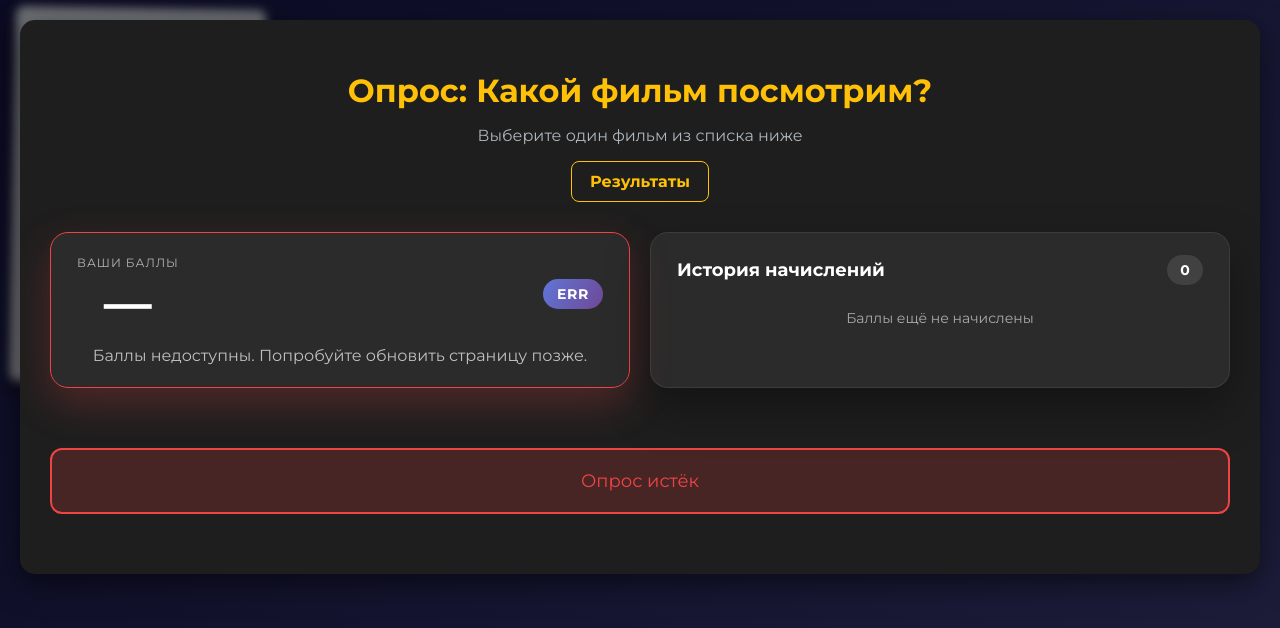
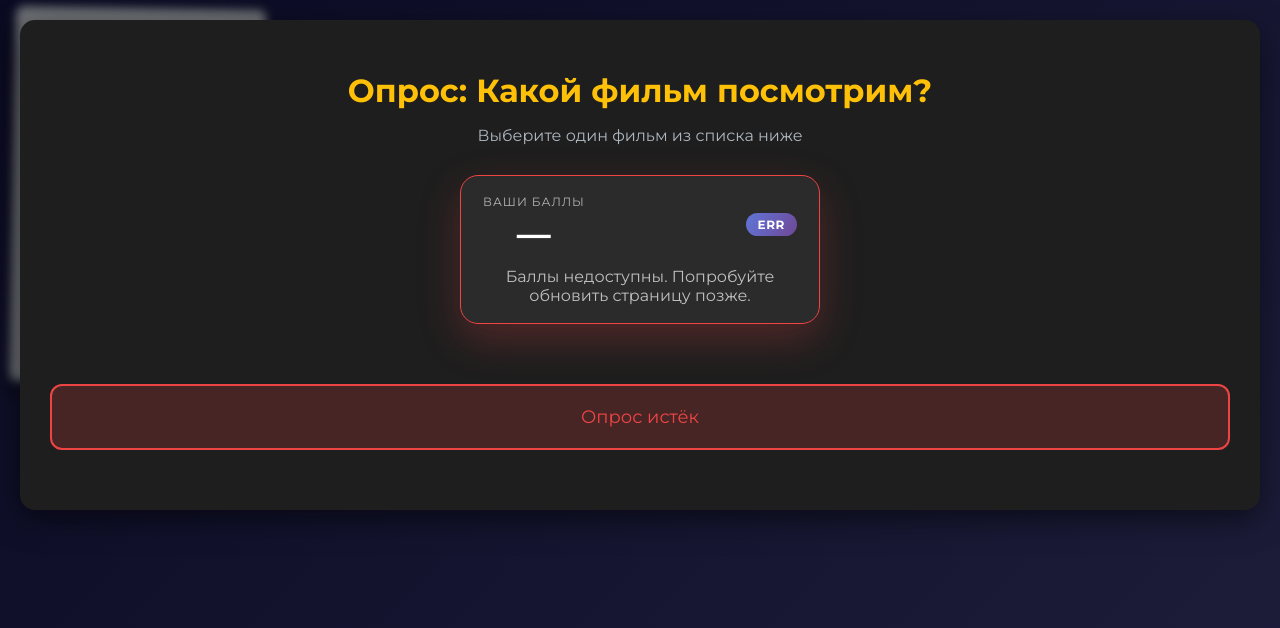
Before and after one commit to BogdanKuklenko/movie-lottery-selfhost, a Flask app: page /p/1 in a window 1280 px wide. Shown: the top 628 px of the page. Run offline with Flask 3, Linux system fonts and the light colour scheme; tables that the repository leaves empty hold one stand-in row (values such as "Sample post"); grey boxes marked "Sample" are stand-in pictures.

Commit message:
Simplify poll points widget

```diff
--- a/movie_lottery/static/css/components/_polls.css
+++ b/movie_lottery/static/css/components/_polls.css
@@ -102,16 +102,16 @@
 }
 
 .points-widget {
-    display: grid;
-    grid-template-columns: repeat(auto-fit, minmax(280px, 1fr));
-    gap: 20px;
+    display: flex;
+    justify-content: center;
 }
 
-.points-balance-card,
-.points-history-card {
+.points-balance-card {
+    width: 100%;
+    max-width: 360px;
     background: rgba(255, 255, 255, 0.06);
     border-radius: 18px;
-    padding: 22px 26px;
+    padding: 18px 22px;
     border: 1px solid rgba(255, 255, 255, 0.08);
     box-shadow: 0 20px 45px rgba(0, 0, 0, 0.35);
 }
@@ -125,7 +125,7 @@
     display: flex;
     align-items: center;
     justify-content: space-between;
-    gap: 16px;
+    gap: 10px;
 }
 
 .points-balance-label {
@@ -137,22 +137,22 @@
 }
 
 .points-balance-value {
-    font-size: 48px;
+    font-size: 34px;
     font-weight: 700;
     margin: 0;
 }
 
 .points-state-badge {
-    padding: 6px 14px;
+    padding: 4px 12px;
     border-radius: 999px;
     background: linear-gradient(120deg, rgba(102, 126, 234, 0.9), rgba(118, 75, 162, 0.9));
-    font-weight: 700;
-    font-size: 14px;
+    font-weight: 600;
+    font-size: 12px;
     letter-spacing: 0.05em;
 }
 
 .points-balance-status {
-    margin: 14px 0 0 0;
+    margin: 12px 0 0 0;
     color: rgba(255, 255, 255, 0.7);
 }
 
@@ -182,92 +182,9 @@
 }
 
 .points-progress-label {
-    margin-top: 10px;
-    font-size: 14px;
+    margin-top: 8px;
+    font-size: 13px;
     color: var(--accent-gold);
-}
-
-.points-history-header {
-    display: flex;
-    align-items: center;
-    justify-content: space-between;
-    gap: 10px;
-    margin-bottom: 14px;
-}
-
-.points-history-header h2 {
-    font-size: 18px;
-    margin: 0;
-    color: white;
-}
-
-.points-history-count {
-    min-width: 36px;
-    text-align: center;
-    border-radius: 50px;
-    padding: 6px 10px;
-    background: rgba(255, 255, 255, 0.1);
-    font-weight: 600;
-    font-size: 14px;
-}
-
-.points-history-list {
-    list-style: none;
-    margin: 0;
-    padding: 0;
-    display: flex;
-    flex-direction: column;
-    gap: 12px;
-}
-
-.points-history-item {
-    display: flex;
-    gap: 16px;
-    align-items: center;
-    background: rgba(0, 0, 0, 0.25);
-    border: 1px solid rgba(255, 255, 255, 0.05);
-    border-radius: 12px;
-    padding: 12px 16px;
-    animation: historyFade 0.35s ease;
-}
-
-.points-history-value {
-    font-size: 22px;
-    font-weight: 700;
-    color: var(--accent-gold);
-    min-width: 70px;
-}
-
-.points-history-meta p {
-    margin: 0;
-    font-weight: 600;
-    color: white;
-}
-
-.points-history-meta time {
-    display: block;
-    margin-top: 4px;
-    font-size: 12px;
-    color: rgba(255, 255, 255, 0.6);
-    letter-spacing: 0.04em;
-}
-
-.points-history-empty {
-    margin: 0;
-    margin-top: 10px;
-    font-size: 14px;
-    color: rgba(255, 255, 255, 0.6);
-}
-
-@keyframes historyFade {
-    from {
-        opacity: 0;
-        transform: translateY(6px);
-    }
-    to {
-        opacity: 1;
-        transform: translateY(0);
-    }
 }
 
 .poll-grid {
--- a/movie_lottery/static/js/pages/poll.js
+++ b/movie_lottery/static/js/pages/poll.js
@@ -6,8 +6,6 @@
     const pollGrid = document.getElementById('poll-grid');
     const pollMessage = document.getElementById('poll-message');
     const pollDescription = document.getElementById('poll-description');
-    const pollResultsBlock = document.getElementById('poll-results-block');
-    const pollResultsLink = document.getElementById('poll-results-link');
     const voteConfirmModal = document.getElementById('vote-confirm-modal');
     const voteConfirmBtn = document.getElementById('vote-confirm-btn');
     const voteCancelBtn = document.getElementById('vote-cancel-btn');
@@ -25,9 +23,6 @@
             pointsBadgeError: 'ERR',
             pointsProgressDefault: 'Начисляем баллы…',
             pointsProgressEarned: (points) => `+${points} за голос`,
-            historyTitle: 'История начислений',
-            historyEmpty: 'Баллы ещё не начислены',
-            historyVoteEntry: (points) => `+${points} за голосование`,
             toastPointsEarned: (points) => `+${points} баллов за голос`,
             toastPointsError: 'Не удалось обновить баланс баллов',
             pointsUnavailable: 'Баллы недоступны. Попробуйте обновить страницу позже.',
@@ -45,22 +40,10 @@
     const pointsProgress = document.getElementById('points-progress');
     const pointsProgressBar = document.getElementById('points-progress-bar');
     const pointsProgressLabel = document.getElementById('points-progress-label');
-    const pointsHistoryTitle = document.getElementById('points-history-title');
-    const pointsHistoryList = document.getElementById('points-history-list');
-    const pointsHistoryEmpty = document.getElementById('points-history-empty');
-    const pointsHistoryCount = document.getElementById('points-history-count');
 
     let selectedMovie = null;
-    let historyEntries = 0;
     let progressTimeoutId = null;
     const publicResultsUrl = `/p/${pollId}/results`;
-
-    if (pollResultsLink) {
-        pollResultsLink.href = publicResultsUrl;
-    }
-    if (pollResultsBlock) {
-        pollResultsBlock.hidden = false;
-    }
 
     initializePointsWidget();
 
@@ -194,16 +177,13 @@
     }
 
     function initializePointsWidget() {
-        if (!pointsBalanceLabel || !pointsBalanceStatus || !pointsStateBadge || !pointsProgressLabel || !pointsHistoryTitle || !pointsHistoryEmpty) {
+        if (!pointsBalanceLabel || !pointsBalanceStatus || !pointsStateBadge || !pointsProgressLabel) {
             return;
         }
         pointsBalanceLabel.textContent = T.pointsTitle;
         pointsBalanceStatus.textContent = T.pointsStatusEmpty;
         pointsStateBadge.textContent = T.pointsBadgeEmpty;
         pointsProgressLabel.textContent = T.pointsProgressDefault;
-        pointsHistoryTitle.textContent = T.historyTitle;
-        pointsHistoryEmpty.textContent = T.historyEmpty;
-        updateHistoryCounter();
     }
 
     function updatePointsBalance(balance) {
@@ -241,37 +221,7 @@
 
         updatePointsBalance(newBalance);
         showToast(T.toastPointsEarned(awarded), 'success', { duration: 4000 });
-        addHistoryEntry(awarded, T.historyVoteEntry(awarded));
         playPointsProgress(awarded);
-    }
-
-    function addHistoryEntry(points, description) {
-        if (!pointsHistoryList) return;
-        const item = document.createElement('li');
-        item.className = 'points-history-item';
-        const timestamp = new Date();
-        const formattedPoints = `+${points}`;
-        item.innerHTML = `
-            <span class="points-history-value">${formattedPoints}</span>
-            <div class="points-history-meta">
-                <p>${escapeHtml(description)}</p>
-                <time datetime="${timestamp.toISOString()}">${formatHistoryTime(timestamp)}</time>
-            </div>
-        `;
-        pointsHistoryList.prepend(item);
-        historyEntries += 1;
-        if (pointsHistoryEmpty) {
-            pointsHistoryEmpty.style.display = 'none';
-        }
-        updateHistoryCounter();
-    }
-
-    function updateHistoryCounter() {
-        if (!pointsHistoryCount) return;
-        pointsHistoryCount.textContent = historyEntries;
-        if (pointsHistoryEmpty) {
-            pointsHistoryEmpty.style.display = historyEntries ? 'none' : 'block';
-        }
     }
 
     function playPointsProgress(points) {
@@ -303,18 +253,6 @@
         return titles[(number % 100 > 4 && number % 100 < 20) ? 2 : cases[(number % 10 < 5) ? number % 10 : 5]];
     }
 
-    function formatHistoryTime(date) {
-        try {
-            return new Intl.DateTimeFormat(locale, {
-                hour: '2-digit',
-                minute: '2-digit',
-                day: '2-digit',
-                month: '2-digit',
-            }).format(date);
-        } catch (e) {
-            return date.toLocaleTimeString();
-        }
-    }
 
     // Закрытие модального окна по клику вне его
     voteConfirmModal.addEventListener('click', (e) => {
--- a/movie_lottery/templates/poll.html
+++ b/movie_lottery/templates/poll.html
@@ -17,9 +17,6 @@
             <h1>Опрос: Какой фильм посмотрим?</h1>
             <div class="poll-description-row">
                 <p id="poll-description">Выберите один фильм из списка ниже</p>
-                <div id="poll-results-block" class="poll-results-block" hidden>
-                    <a id="poll-results-link" class="secondary-button" href="#">Результаты</a>
-                </div>
             </div>
         </header>
 
@@ -40,15 +37,6 @@
                         </div>
                         <p class="points-progress-label" id="points-progress-label">Начисляем баллы…</p>
                     </div>
-                </div>
-
-                <div class="points-history-card">
-                    <div class="points-history-header">
-                        <h2 id="points-history-title">История начислений</h2>
-                        <span class="points-history-count" id="points-history-count">0</span>
-                    </div>
-                    <ul class="points-history-list" id="points-history-list"></ul>
-                    <p class="points-history-empty" id="points-history-empty">Баллы ещё не начислены</p>
                 </div>
             </div>
         </section>
```
